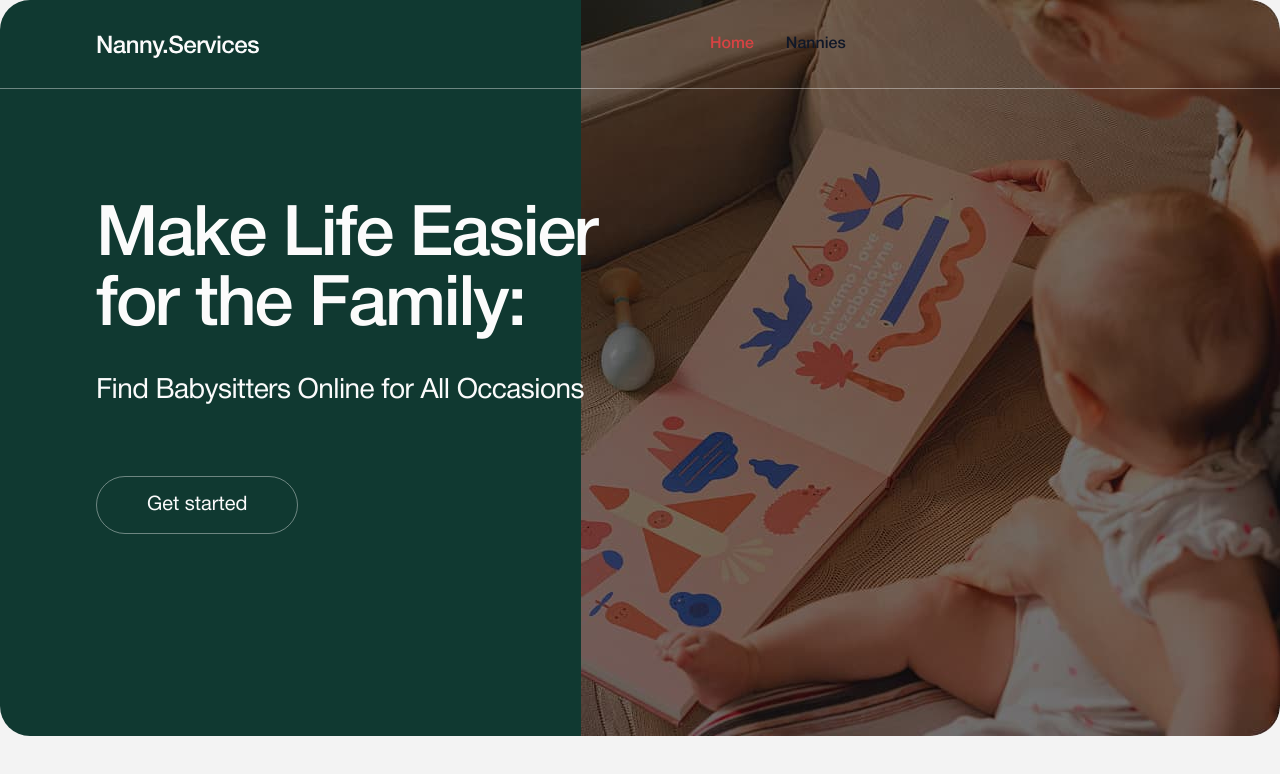
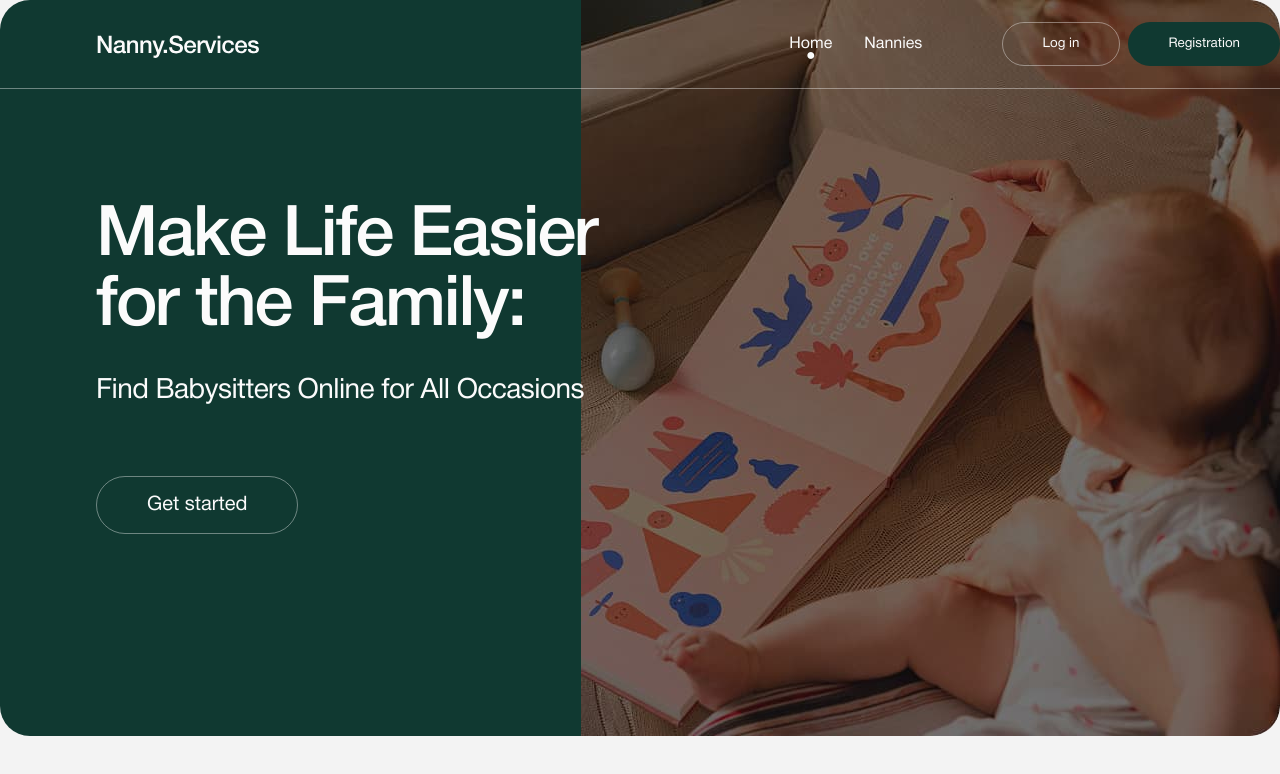
Before and after one commit to Yevheniia-narizhna/nanny-services, a React (Vite) app: page / in a window 1280 px wide. Shown: the top 774 px of the page. Built offline with nearby package versions, Linux system fonts and the light colour scheme.

Commit message:
active-links

```diff
--- a/src/components/Header/Header.jsx
+++ b/src/components/Header/Header.jsx
@@ -1,8 +1,19 @@
 import { NavLink, useLocation } from "react-router-dom";
 import s from "./Header.module.css";
+import { useState } from "react";
+import Login from "../Login/Login";
+import Registration from "../Registration/Registration";
 
 const Header = () => {
   const location = useLocation();
+  const [activeButton, setActiveButton] = useState("register");
+  const [isModalOpen, setIsModalOpen] = useState(false);
+
+  const handleClick = (buttonType) => {
+    setActiveButton(buttonType);
+    setIsModalOpen(true);
+  };
+
   return (
     <div className={s.headerCont}>
       <img className={s.iconLogo} src="/logo-nanny.svg" alt="Logo" />
@@ -29,6 +40,34 @@ const Header = () => {
           </NavLink>
         )}
       </div>
+      <div className={s.btnCont}>
+        <button
+          type="button"
+          className={`${s.btnLog} ${
+            activeButton === "login" ? s.activeBtn : ""
+          }`}
+          onClick={() => handleClick("login")}
+        >
+          Log in
+        </button>
+        <button
+          type="button"
+          className={`${s.btnReg} ${
+            activeButton === "register" ? s.activeBtn : ""
+          }`}
+          onClick={() => handleClick("register")}
+        >
+          Registration
+        </button>
+      </div>
+      {isModalOpen && (
+        <div className={s.modalOverlay} onClick={() => setIsModalOpen(false)}>
+          <div className={s.modalContent} onClick={(e) => e.stopPropagation()}>
+            <h2>{activeButton === "login" ? <Login /> : <Registration />}</h2>
+            <button onClick={() => setIsModalOpen(false)}>Закрити</button>
+          </div>
+        </div>
+      )}
     </div>
   );
 };
--- a/src/components/Header/Header.module.css
+++ b/src/components/Header/Header.module.css
@@ -1,13 +1,15 @@
 .headerCont {
   height: 88px;
-  width: 1440px;
+  width: 1376px;
   position: fixed;
   top: 0;
   z-index: 999;
   display: flex;
   align-items: center;
   border-bottom: 1px solid #fbfbfb66;
+  justify-content: space-between;
 }
+
 .iconLogo {
   width: 164px;
   height: 28 px;
@@ -20,14 +22,40 @@
   gap: 32px;
 }
 .active {
-  color: #d84343;
+  position: relative;
+  display: inline-block;
+  color: #fbfbfb;
+}
+.active::after {
+  position: absolute;
+  content: "●";
+  color: #fbfbfb;
+  left: 50%;
+  transform: translateX(-50%);
+  bottom: -12px;
 }
 .inactive {
-  color: #101828;
+  color: #fbfbfb;
 }
-
-@media screen and (min-width: 1440px) {
+.btnCont {
+  display: flex;
+  gap: 8px;
+  margin-right: 96px;
+}
+.btnLog,
+.btnReg {
+  background: transparent;
+  padding: 14px 40px;
+  border: 1px solid #fbfbfb66;
+  border-radius: 30px;
+  color: #fbfbfb;
+}
+.activeBtn {
+  background-color: #103931;
+  border: none;
+}
+/* @media screen and (min-width: 1440px) {
   .headerCont {
     width: 100vw;
   }
-}
+} */
--- a/src/components/Login/Login.jsx
+++ b/src/components/Login/Login.jsx
@@ -0,0 +1,9 @@
+const Login = () => {
+  return (
+    <div>
+      <p>Login</p>
+    </div>
+  );
+};
+
+export default Login;
--- a/src/components/Registration/Registration.jsx
+++ b/src/components/Registration/Registration.jsx
@@ -0,0 +1,9 @@
+const Registration = () => {
+  return (
+    <div>
+      <p>Registration</p>
+    </div>
+  );
+};
+
+export default Registration;
--- a/src/index.css
+++ b/src/index.css
@@ -14,8 +14,8 @@
 }
 
 a {
-  font-weight: 500;
-  text-decoration: inherit;
+  font-weight: 400;
+  text-decoration: none;
 }
 
 body {
```
